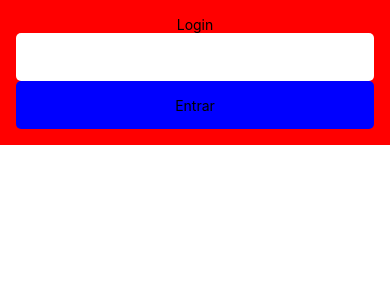
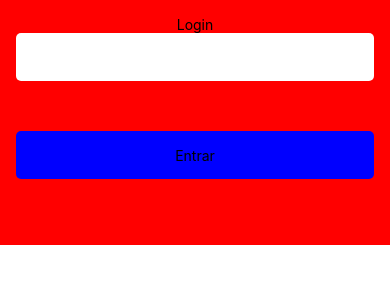
Before and after one commit to VictorBren0/vendas-online-app, a React Native app: screen / in a window 390 px wide. Shown: the top 300 px of the page. Built offline with nearby package versions, Linux system fonts and the light colour scheme.

Commit message:
feat: created button

```diff
--- a/src/components/Button/index.tsx
+++ b/src/components/Button/index.tsx
@@ -4,11 +4,12 @@ import { ButtonContainer } from './style';
 
 interface ButtonProps extends TouchableOpacityProps {
   title: string;
+  margin?: string;
 }
 
-export default function Button({ title, ...props }: ButtonProps) {
+export default function Button({ title, margin, ...props }: ButtonProps) {
   return (
-    <ButtonContainer {...props}>
+    <ButtonContainer margin={margin} {...props}>
       <Text>{title}</Text>
     </ButtonContainer>
   );
--- a/src/components/Button/style.ts
+++ b/src/components/Button/style.ts
@@ -1,6 +1,10 @@
 import styled from 'styled-components/native';
 
-export const ButtonContainer = styled.TouchableOpacity`
+interface ButtonContainerProps {
+  margin?: string;
+}
+
+export const ButtonContainer = styled.TouchableOpacity<ButtonContainerProps>`
   width: 100%;
   height: 48px;
   padding: 16px;
@@ -8,4 +12,6 @@ export const ButtonContainer = styled.TouchableOpacity`
   border-radius: 5px;
   justify-content: center;
   align-items: center;
+
+  ${(props) => (props.margin ? `margin: ${props.margin};` : '')};
 `;
--- a/src/screens/login/index.tsx
+++ b/src/screens/login/index.tsx
@@ -5,12 +5,15 @@ import Input from '../../components/Input';
 import { Container } from './style';
 
 export default function Login() {
+  function handleOnPress() {
+    console.log('Clicou');
+  }
   return (
     <View>
       <Container>
         <Text>Login</Text>
         <Input />
-        <Button title="Entrar" />
+        <Button margin='50px' title="Entrar" onPress={handleOnPress}/>
       </Container>
     </View>
   );
```
